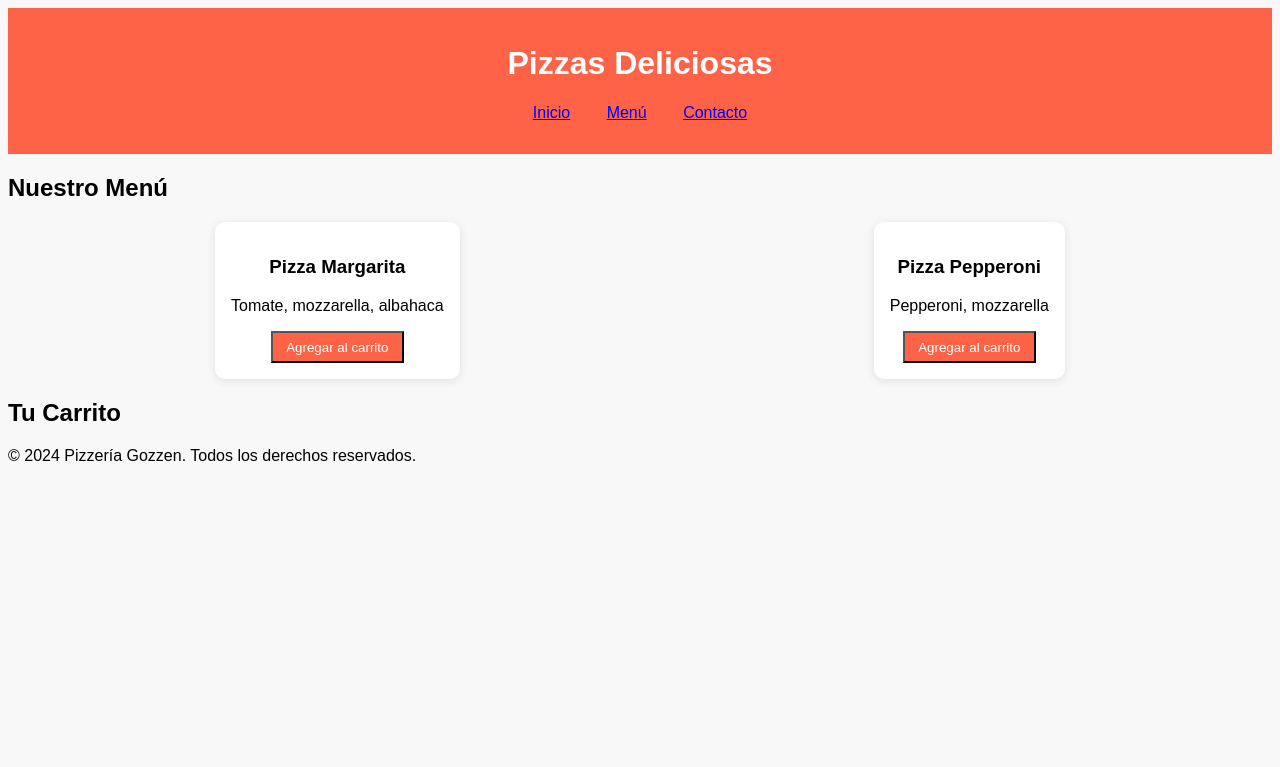
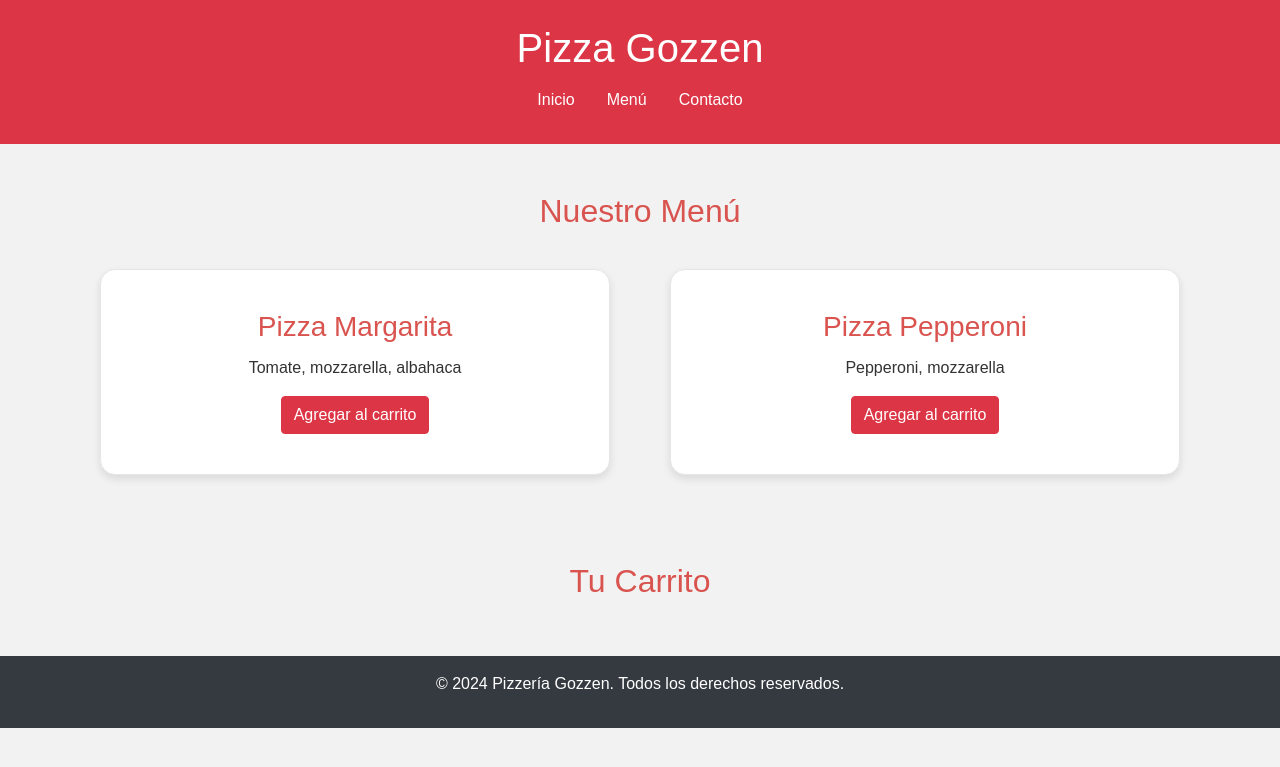
Before and after one commit to LeaGaj04/PizzeriaGozzen, a Django app: page / in a window 1280 px wide. Shown: the top 767 px of the page. Run offline with Django 5.2, Linux system fonts and the light colour scheme; some libraries are stand-ins or nearby versions.

Commit message:
Mejora Visual

```diff
--- a/tienda_pizzeria/menu/templates/index.html
+++ b/tienda_pizzeria/menu/templates/index.html
@@ -6,46 +6,64 @@
     <meta charset="UTF-8">
     <meta name="viewport" content="width=device-width, initial-scale=1.0">
     <title>Tienda Web de Pizzas</title>
+    <link rel="stylesheet" href="https://maxcdn.bootstrapcdn.com/bootstrap/4.5.2/css/bootstrap.min.css">
     <link rel="stylesheet" href="{% static 'css/styles.css' %}">
 </head>
 <body>
-    <header>
-        <h1>Pizzas Deliciosas</h1>
+    <header class="bg-danger text-white text-center py-4">
+        <h1 class="text-white">Pizza Gozzen</h1>
         <nav>
-            <ul>
-                <li><a href="#">Inicio</a></li>
-                <li><a href="#">Menú</a></li>
-                <li><a href="#">Contacto</a></li>
+            <ul class="nav justify-content-center">
+                <li class="nav-item">
+                    <a class="nav-link text-white" href="#">Inicio</a>
+                </li>
+                <li class="nav-item">
+                    <a class="nav-link text-white" href="#">Menú</a>
+                </li>
+                <li class="nav-item">
+                    <a class="nav-link text-white" href="#">Contacto</a>
+                </li>
             </ul>
         </nav>
     </header>
 
-    <main>
+    <main class="container my-5">
         <section id="menu">
-            <h2>Nuestro Menú</h2>
-            <div class="pizza-list">
-                <div class="pizza-item">
-                    <h3>Pizza Margarita</h3>
-                    <p>Tomate, mozzarella, albahaca</p>
-                    <button onclick="agregarCarrito('Pizza Margarita')">Agregar al carrito</button>
+            <h2 class="text-center mb-4">Nuestro Menú</h2>
+            <div class="row">
+                <div class="col-md-6 mb-4">
+                    <div class="card">
+                        <div class="card-body text-center">
+                            <h3 class="card-title">Pizza Margarita</h3>
+                            <p class="card-text">Tomate, mozzarella, albahaca</p>
+                            <button class="btn btn-danger" onclick="agregarCarrito('Pizza Margarita')">Agregar al carrito</button>
+                        </div>
+                    </div>
                 </div>
-                <div class="pizza-item">
-                    <h3>Pizza Pepperoni</h3>
-                    <p>Pepperoni, mozzarella</p>
-                    <button onclick="agregarCarrito('Pizza Pepperoni')">Agregar al carrito</button>
+                <div class="col-md-6 mb-4">
+                    <div class="card">
+                        <div class="card-body text-center">
+                            <h3 class="card-title">Pizza Pepperoni</h3>
+                            <p class="card-text">Pepperoni, mozzarella</p>
+                            <button class="btn btn-danger" onclick="agregarCarrito('Pizza Pepperoni')">Agregar al carrito</button>
+                        </div>
+                    </div>
                 </div>
             </div>
         </section>
-        <section id="carrito">
-            <h2>Tu Carrito</h2>
-            <ul id="lista-carrito"></ul>
+        <section id="carrito" class="mt-5">
+            <h2 class="text-center">Tu Carrito</h2>
+            <ul id="lista-carrito" class="list-group"></ul>
         </section>
     </main>
 
-    <footer>
+    <footer class="bg-dark text-white text-center py-3">
         <p>&copy; 2024 Pizzería Gozzen. Todos los derechos reservados.</p>
     </footer>
 
+    <script src="https://ajax.googleapis.com/ajax/libs/jquery/3.5.1/jquery.min.js"></script>
+    <script src="https://cdnjs.cloudflare.com/ajax/libs/popper.js/1.16.0/umd/popper.min.js"></script>
+    <script src="https://maxcdn.bootstrapcdn.com/bootstrap/4.5.2/js/bootstrap.min.js"></script>
     <script src="{% static 'js/scripts.js' %}"></script>
 </body>
 </html>
--- a/tienda_pizzeria/static/css/styles.css
+++ b/tienda_pizzeria/static/css/styles.css
@@ -1,45 +1,55 @@
 body {
-    font-family: Arial, sans-serif;
-    background-color: #f8f8f8;
+    background-color: #F2F2F2; /* Fondo claro */
+    color: #333; /* Texto oscuro para buena legibilidad */
+    font-family: 'Arial', sans-serif; /* Fuente moderna */
 }
 
 header {
-    background-color: #ff6347;
-    padding: 1em;
-    text-align: center;
-    color: white;
+    background-color: #D9534F; /* Encabezado en rojo vibrante */
+    color: white; /* Texto blanco */
+    padding: 20px; /* Espaciado */
+    text-align: center; /* Centrar texto */
 }
 
-nav ul {
-    list-style: none;
-    padding: 0;
-}
-
-nav ul li {
-    display: inline;
-    margin: 0 1em;
-}
-
-.pizza-list {
-    display: flex;
-    justify-content: space-around;
-}
-
-.pizza-item {
-    background-color: white;
-    padding: 1em;
-    border-radius: 10px;
-    box-shadow: 0 2px 10px rgba(0,0,0,0.1);
-    text-align: center;
+h1, h2, h3 {
+    color: #D9534F; /* Encabezados en rojo vibrante */
 }
 
 button {
-    background-color: #ff6347;
+    background-color: #5BC0DE; /* Botón azul claro */
     color: white;
-    padding: 0.5em 1em;
+    border: none;
+    padding: 15px 30px;
+    border-radius: 10px;
+    font-size: 16px;
     cursor: pointer;
+    transition: background-color 0.3s; /* Transición suave */
 }
 
 button:hover {
-    background-color: #e5533d;
+    background-color: #D9534F; /* Color al pasar el mouse */
 }
+
+.card {
+    background-color: white; /* Fondo blanco para las tarjetas */
+    border: 1px solid #E6E6E6; /* Borde sutil */
+    border-radius: 15px;
+    padding: 20px;
+    margin: 15px;
+    box-shadow: 0 4px 8px rgba(0,0,0,0.1); /* Sombra suave */
+    transition: transform 0.2s; /* Transición suave */
+}
+
+.card:hover {
+    transform: translateY(-5px); /* Efecto al pasar el mouse */
+}
+
+.footer {
+    background-color: #5CB85C; /* Fondo verde para el pie de página */
+    color: white;
+    text-align: center;
+    padding: 20px 0;
+    position: relative; /* Posición relativa */
+    bottom: 0; /* Al fondo de la página */
+    width: 100%; /* Ancho completo */
+}
```
Also changed, not shown: tienda_pizzeria/db.sqlite3.
